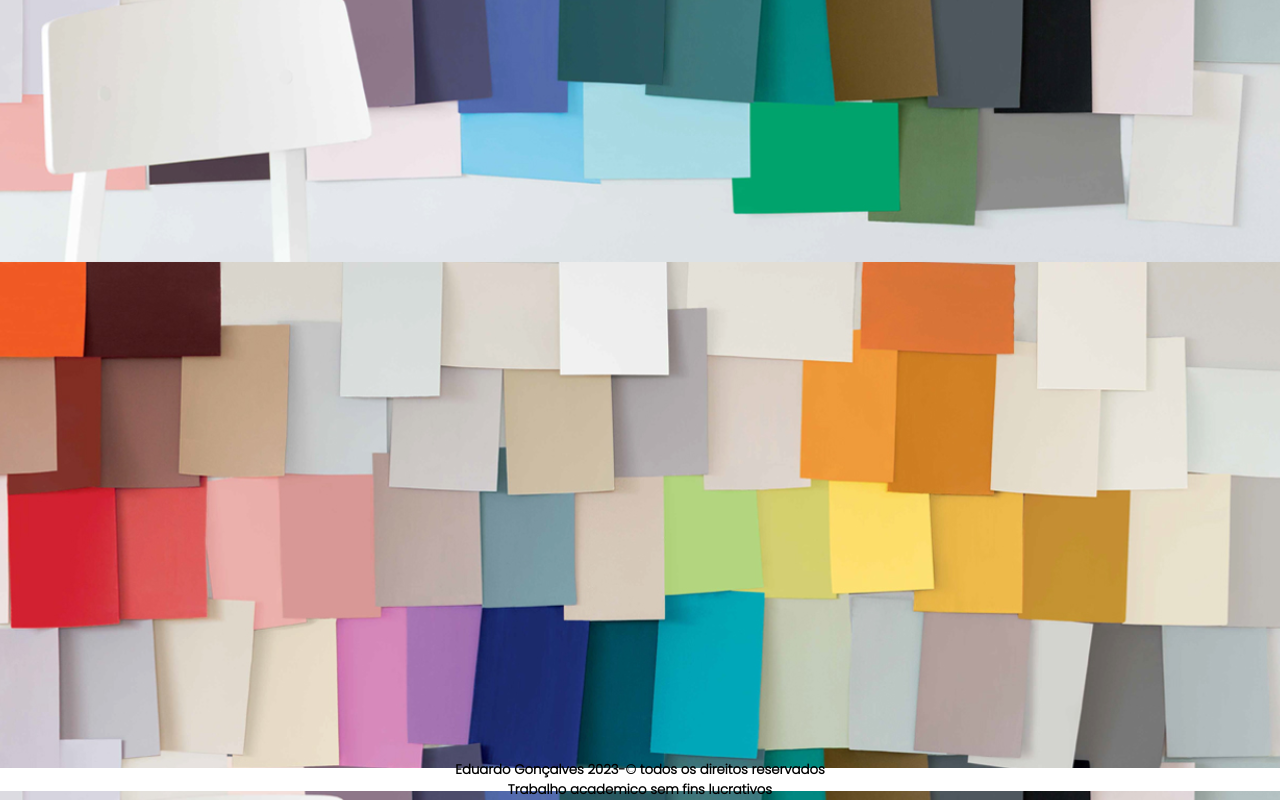
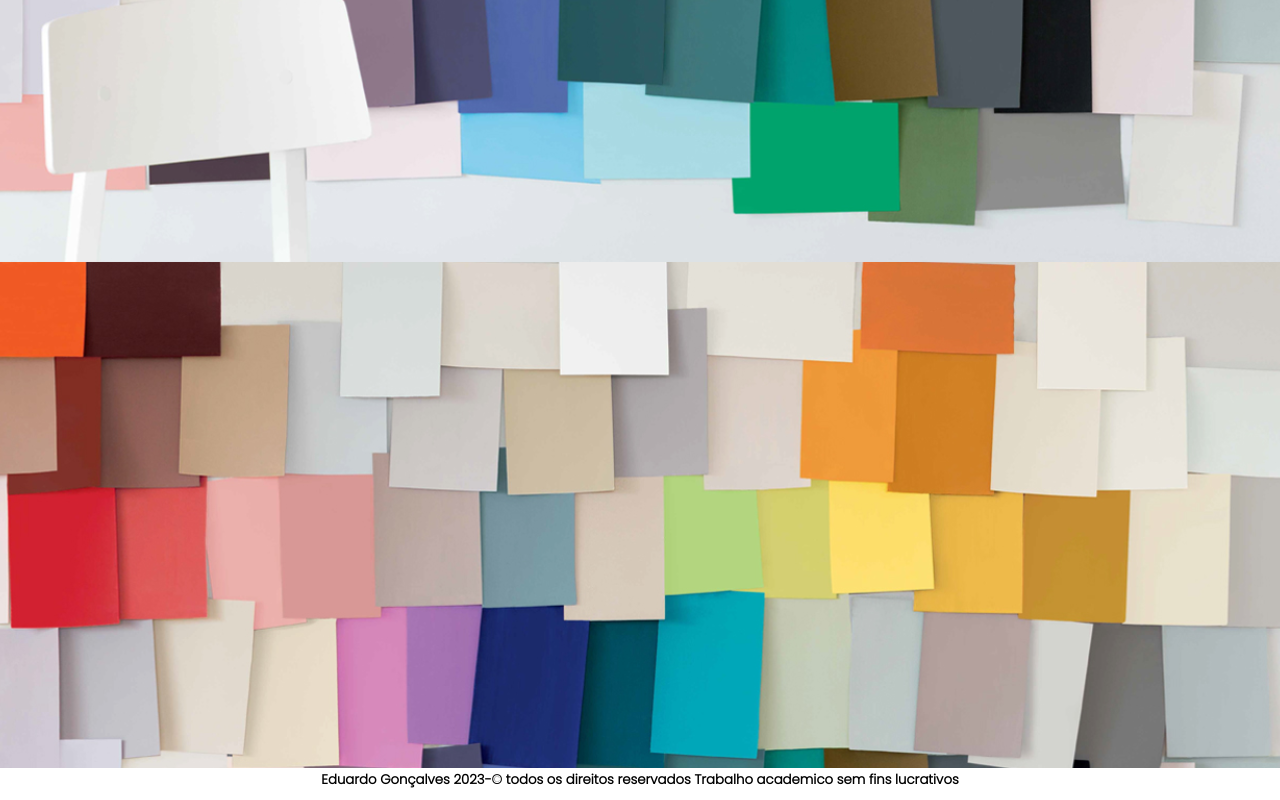
Before and after one commit to Eduardo-PMG/site_tinta, a plain HTML site: page contato.html in a window 1280 px wide. Shown: the part 1338-2138 px from the top of the page. Drawn offline with Linux system fonts and the light colour scheme.

Commit message:
Update contato.html

```diff
--- a/contato.html
+++ b/contato.html
@@ -105,7 +105,7 @@
 																<input type="submit" value="Enviar">
 																	<center>
 																		<footer id="rdp3">
-																			<h5 id="rodape">Eduardo Gonçalves 2023-&copy todos os direitos reservados<br>Trabalho academico sem fins lucrativos</h5>
+																			<h5 id="rodape">Eduardo Gonçalves 2023-&copy todos os direitos reservados Trabalho academico sem fins lucrativos</h5>
 																		</footer>
 																	</body>
 																</html>
```
